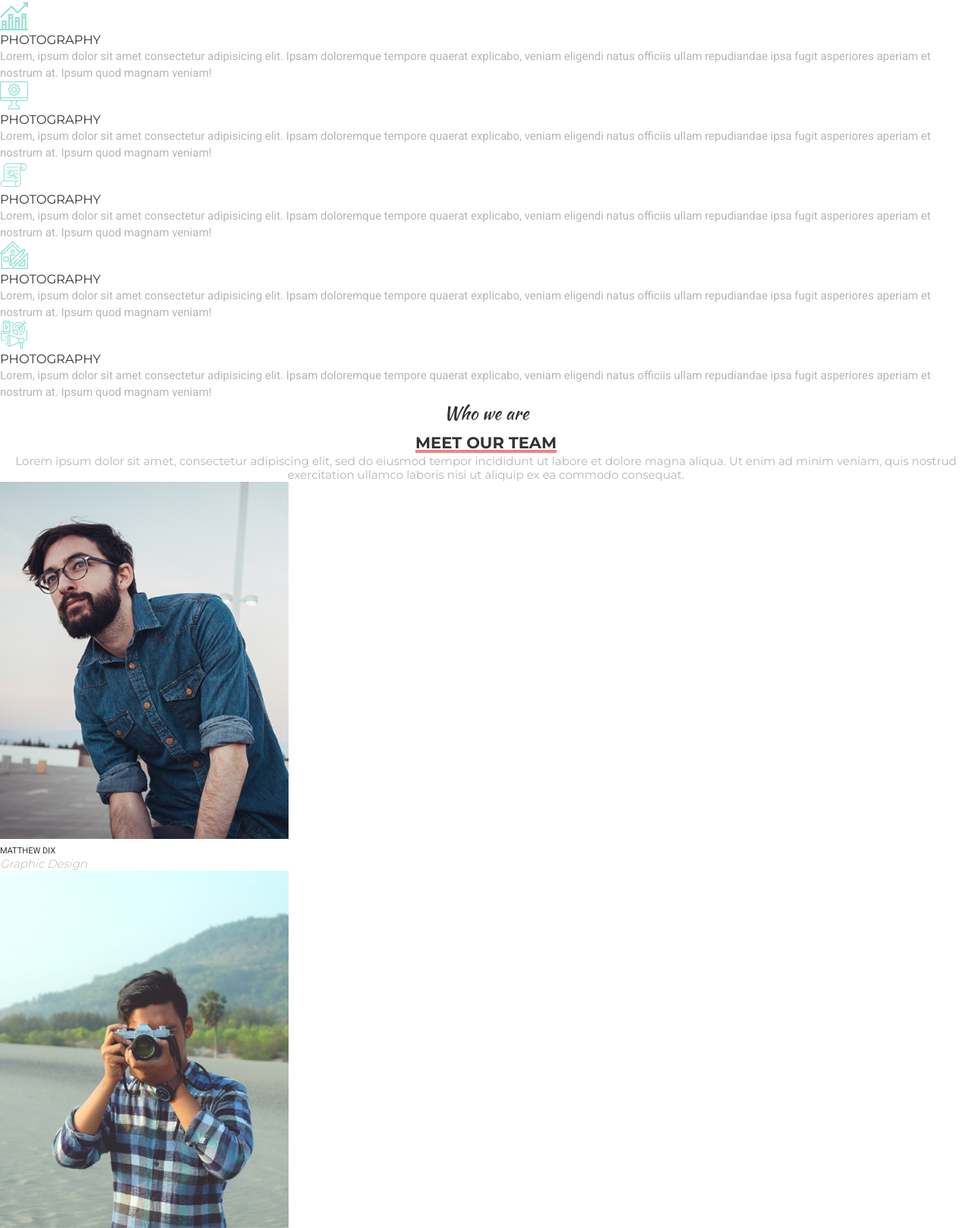
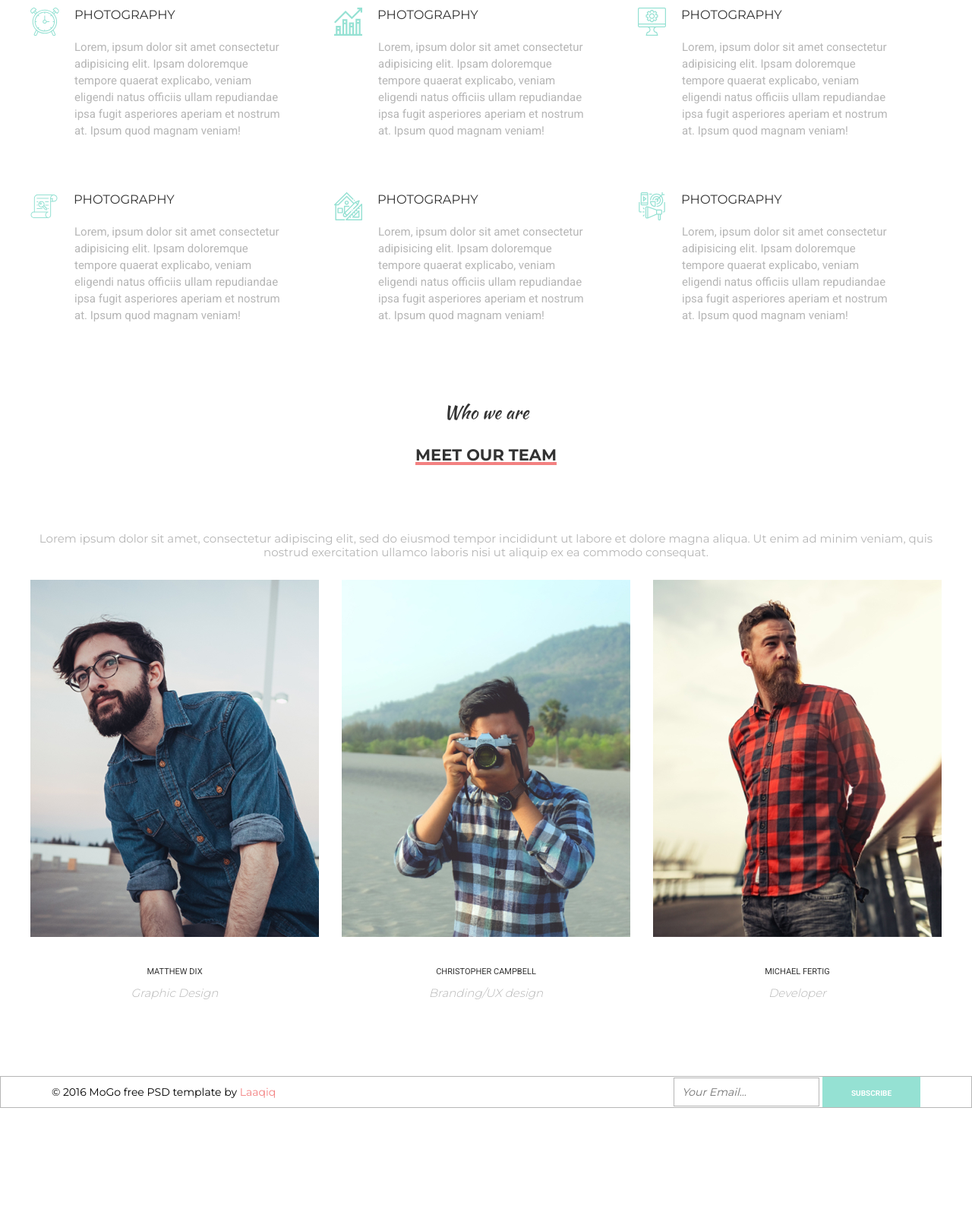
Before and after one commit to alika-bel/MoGo, a plain HTML site: page index.html in a window 1280 px wide. Shown: the part 295-1911 px from the top of the page at 76% size. After the commit the page ends 1753 px from the top, so only its background shows below. Drawn offline with nearby package versions, Linux system fonts and the light colour scheme.

Commit message:
Майже доробила

```diff
--- a/index.html
+++ b/index.html
@@ -17,12 +17,13 @@
       href="https://fonts.googleapis.com/css2?family=Kaushan+Script&family=Montserrat:wght@100..900&family=Roboto:ital,wdth,wght@0,75..100,100..900;1,75..100,100..900&display=swap"
       rel="stylesheet"
     />
-    <link rel="stylesheet" href="./src/styles/reset.css">
+    <link rel="stylesheet" href="./src/styles/reset.css" />
     <link rel="stylesheet" href="./src/styles/styles.css" />
   </head>
   <body>
     <!-- Header -->
     <header class="header">
+      <div class="container header-container">
         <a class="logo" href="#">MoGo</a>
         <nav class="nav">
           <ul class="nav-list">
@@ -33,16 +34,19 @@
             <li class="nav-item"><a class="nav-link" href="#">CONTACT</a></li>
           </ul>
         </nav>
+      </div>
     </header>
     <main>
       <!-- Services -->
       <section class="services">
+        <div class="container services-container">
           <hgroup class="services-hgroup">
             <p class="services-head">We work with</p>
             <h2 class="services-title">Amazing Services</h2>
           </hgroup>
           <ul class="services-list">
             <li class="services-item">
+              <div class="services-heading">
                 <div class="services-photo">
                   <img
                     class="services-img"
@@ -51,6 +55,8 @@
                   />
                 </div>
                 <h3 class="services-name">Photography</h3>
+              </div>
+
               <p class="services-text">
                 Lorem, ipsum dolor sit amet consectetur adipisicing elit. Ipsam
                 doloremque tempore quaerat explicabo, veniam eligendi natus
@@ -59,6 +65,7 @@
               </p>
             </li>
             <li class="services-item">
+              <div class="services-heading">
                 <div class="services-photo">
                   <img
                     class="services-img"
@@ -67,6 +74,8 @@
                   />
                 </div>
                 <h3 class="services-name">Photography</h3>
+              </div>
+
               <p class="services-text">
                 Lorem, ipsum dolor sit amet consectetur adipisicing elit. Ipsam
                 doloremque tempore quaerat explicabo, veniam eligendi natus
@@ -75,6 +84,7 @@
               </p>
             </li>
             <li class="services-item">
+              <div class="services-heading">
                 <div class="services-photo">
                   <img
                     class="services-img"
@@ -83,6 +93,8 @@
                   />
                 </div>
                 <h3 class="services-name">Photography</h3>
+              </div>
+
               <p class="services-text">
                 Lorem, ipsum dolor sit amet consectetur adipisicing elit. Ipsam
                 doloremque tempore quaerat explicabo, veniam eligendi natus
@@ -91,6 +103,7 @@
               </p>
             </li>
             <li class="services-item">
+              <div class="services-heading">
                 <div class="services-photo">
                   <img
                     class="services-img"
@@ -99,6 +112,8 @@
                   />
                 </div>
                 <h3 class="services-name">Photography</h3>
+              </div>
+
               <p class="services-text">
                 Lorem, ipsum dolor sit amet consectetur adipisicing elit. Ipsam
                 doloremque tempore quaerat explicabo, veniam eligendi natus
@@ -107,6 +122,7 @@
               </p>
             </li>
             <li class="services-item">
+              <div class="services-heading">
                 <div class="services-photo">
                   <img
                     class="services-img"
@@ -115,6 +131,8 @@
                   />
                 </div>
                 <h3 class="services-name">Photography</h3>
+              </div>
+
               <p class="services-text">
                 Lorem, ipsum dolor sit amet consectetur adipisicing elit. Ipsam
                 doloremque tempore quaerat explicabo, veniam eligendi natus
@@ -123,6 +141,7 @@
               </p>
             </li>
             <li class="services-item">
+              <div class="services-heading">
                 <div class="services-photo">
                   <img
                     class="services-img"
@@ -131,6 +150,8 @@
                   />
                 </div>
                 <h3 class="services-name">Photography</h3>
+              </div>
+
               <p class="services-text">
                 Lorem, ipsum dolor sit amet consectetur adipisicing elit. Ipsam
                 doloremque tempore quaerat explicabo, veniam eligendi natus
@@ -139,18 +160,20 @@
               </p>
             </li>
           </ul>
+        </div>
       </section>
 
       <!-- Team -->
       <section class="team">
+        <div class="container team-container">
           <hgroup class="team-hgroup">
             <p class="team-head">Who we are</p>
             <h2 class="team-title">Meet our team</h2>
           </hgroup>
           <p class="team-text">
             Lorem ipsum dolor sit amet, consectetur adipiscing elit, sed do
-          eiusmod tempor incididunt ut labore et dolore magna aliqua. Ut enim ad
-          minim veniam, quis nostrud exercitation ullamco laboris nisi ut
+            eiusmod tempor incididunt ut labore et dolore magna aliqua. Ut enim
+            ad minim veniam, quis nostrud exercitation ullamco laboris nisi ut
             aliquip ex ea commodo consequat.
           </p>
           <ul class="team-list">
@@ -194,16 +217,24 @@
               </article>
             </li>
           </ul>
+        </div>
       </section>
     </main>
     <footer class="footer">
+      <div class="container footer-container">
         <p class="footer-policy">
-        © 2016 MoGo free PSD template by <span class="policy-part">Laaqiq</span>
+          © 2016 MoGo free PSD template by
+          <span class="policy-part">Laaqiq</span>
         </p>
         <form class="footer-form">
-        <input class="footer-input" type="email" placeholder="Your Email..." />
+          <input
+            class="footer-input"
+            type="email"
+            placeholder="Your Email..."
+          />
           <button class="footer-button" type="submit">Subscribe</button>
         </form>
+      </div>
     </footer>
   </body>
 </html>
--- a/src/styles/styles.css
+++ b/src/styles/styles.css
@@ -18,14 +18,26 @@ body {
   line-height: 1.21;
   color: var(--text-primary-color);
 }
-
+.container {
+  max-width: 1230px;
+  margin-inline: auto;
+  padding-inline: 15px;
+}
+.header-container {
+  display: flex;
+  justify-content: space-between;
+  align-items: center;
+}
 .logo {
   color: var(--accent-color);
   text-decoration: none;
   font-weight: 700;
   font-size: 30px;
 }
-
+.nav-list {
+  display: flex;
+  gap: 55px;
+}
 .nav-link {
   color: var(--accent-color);
   text-decoration: none;
@@ -35,18 +47,34 @@ body {
   text-decoration: 3px underline;
 }
 .services-head {
+  margin-top: 68px;
+  margin-bottom: 20px;
   line-height: 1.45;
   font-size: 24px;
   font-family: var(--font-accent);
   text-align: center;
 }
 .services-title {
+  margin-bottom: 109px;
   line-height: 1.23;
   text-align: center;
   font-weight: 700;
   font-size: 30px;
   font-variant: all-small-caps;
   text-decoration: var(--text-active-color) 4px underline;
+}
+.services-list {
+  display: flex;
+  flex-direction: row;
+  flex-wrap: wrap;
+  gap: 70px;
+}
+.services-item {
+  max-width: 330px;
+}
+.services-heading {
+  display: flex;
+  gap: 20px;
 }
 .services-name {
   font-weight: 400;
@@ -55,18 +83,25 @@ body {
   text-transform: uppercase;
 }
 .services-text {
+  padding-left: 58px;
   font-size: 15px;
   color: var(--text-secondary-color);
   line-height: 1.47;
   font-family: var(--font-secondary);
 }
+.team {
+  padding-top: 100px;
+  padding-bottom: 100px;
+}
 .team-head {
+  margin-bottom: 17px;
   line-height: 1.45;
   font-size: 24px;
   font-family: var(--font-accent);
   text-align: center;
 }
 .team-title {
+  margin-bottom: 85px;
   line-height: 1.23;
   text-align: center;
   font-weight: 700;
@@ -75,29 +110,51 @@ body {
   text-decoration: var(--text-active-color) 4px underline;
 }
 .team-text {
+  margin-bottom: 27px;
   line-height: 1.2;
   font-size: 15px;
   text-align: center;
   color: var(--text-secondary-color);
 }
+.team-list {
+  display: flex;
+  flex-direction: row;
+  gap: 30px;
+}
+
 .teammate-name {
+  display: flex;
+  justify-content: center;
+  margin-top: 30px;
   font-family: var(--font-secondary);
   font-variant: all-small-caps;
   font-weight: 400;
 }
 .teammate-text {
+  margin-top: 11px;
+  display: flex;
+  justify-content: center;
   font-style: italic;
   font-weight: 300;
   font-size: 15px;
   color: var(--text-secondary-color);
 }
+
 .footer {
+
   color: var(--text-secondary-color);
   border: 1px solid;
-  width: 1200px;
-  height: 1px;
+
+}
+.footer-container {
+  max-width: 1200px;
+  max-height: 50px;
+  display: flex;
+  justify-content: center;
+  align-items: center;
 }
 .footer-policy {
+  margin-right: 524px;
   color: var(--text-policy-color);
 }
 .policy-part {
@@ -108,6 +165,7 @@ body {
   color: #f65b5b;
 }
 .footer-input {
+  padding: 10px;
   font-style: italic;
   border: 1px solid;
   border-color: var(--text-secondary-color);
@@ -115,7 +173,9 @@ body {
 .footer-input:hover {
   background-color: #b6b6b62d;
 }
+
 .footer-button {
+  padding: 12px 38px;
   font-family: var(--font-secondary);
   background-color: var(--accent-color);
   border: none;
```
Lines whose indentation alone changed are shown as unchanged.
